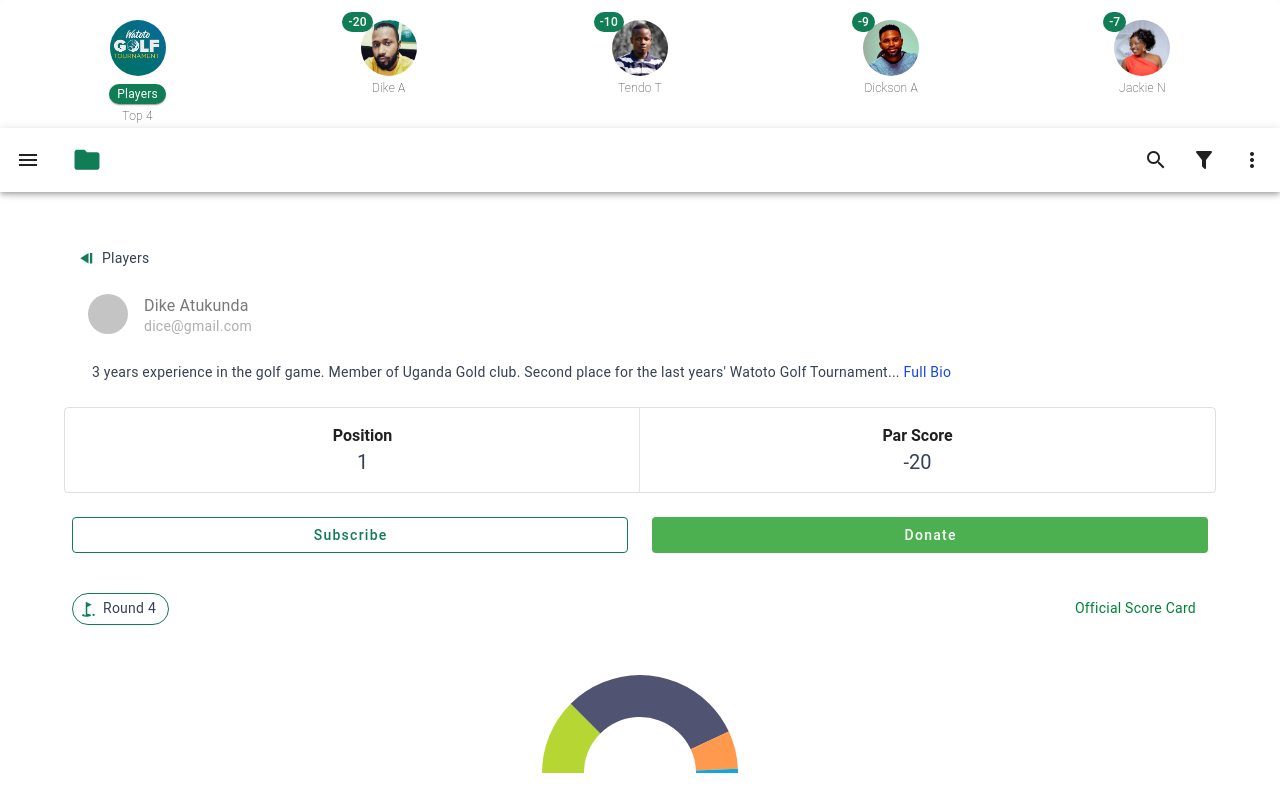
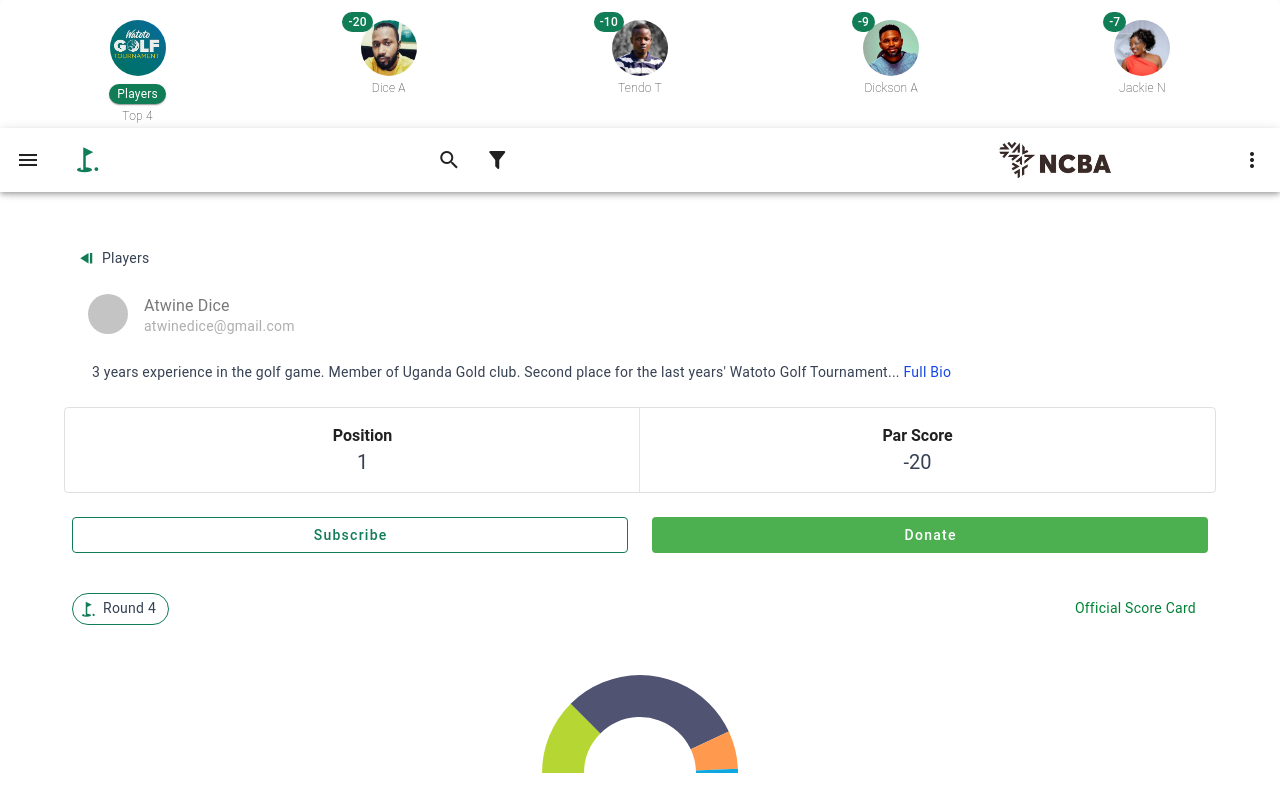
Before and after one commit to SSEKPIUS/GolfTournamentDemo, a Nuxt app in the folder golftournamentdemo/: page / in a window 1280 px wide. Shown: the top 800 px of the page. Built offline with nearby package versions, Linux system fonts and the light colour scheme; grey boxes are pictures that could not be loaded.

Commit message:
update names

```diff
--- a/golftournamentdemo/components/TopPlayers.vue
+++ b/golftournamentdemo/components/TopPlayers.vue
@@ -18,7 +18,7 @@
                         <v-img alt="Avatar" src="~/assets/images/p1.jpeg"></v-img>
                     </v-avatar>
                 </v-badge>
-                <span class="text-xs font-extralight mt-1">Dike A</span>
+                <span class="text-xs font-extralight mt-1">Dice A</span>
             </div>
             <div class="flex flex-col items-center">
                 <v-badge location="top left" color="primary" content="-10">
--- a/golftournamentdemo/layouts/default.vue
+++ b/golftournamentdemo/layouts/default.vue
@@ -8,7 +8,7 @@
                 <v-app-bar-nav-icon variant="text" @click.stop="drawer = !drawer"></v-app-bar-nav-icon>
 
                 <v-toolbar-title>
-                    <v-icon color="primary">mdi-folder</v-icon>
+                    <v-icon color="primary">mdi-golf</v-icon>
                 </v-toolbar-title>
 
                 <template v-if="$vuetify.display.mdAndUp">
@@ -16,7 +16,8 @@
 
                     <v-btn icon="mdi-filter" variant="text"></v-btn>
                 </template>
-
+                <v-spacer></v-spacer>
+                <v-img alt="Avatar" src="~/assets/images/nba.jpeg"></v-img>
                 <v-btn icon="mdi-dots-vertical" variant="text"></v-btn>
             </v-app-bar>
 
@@ -40,21 +41,21 @@ import TopPlayers from '~/components/TopPlayers.vue'
 
 const items = [
     {
-        title: 'Foo',
-        value: 'foo',
+        title: 'Players',
+        value: '/players',
     },
     {
-        title: 'Bar',
-        value: 'bar',
+        title: 'Tournaments',
+        value: '/tournaments',
     },
     {
-        title: 'Fizz',
-        value: 'fizz',
+        title: 'Scores',
+        value: '/scores',
     },
     {
-        title: 'Buzz',
-        value: 'buzz',
-    },
+        title: 'Settings',
+        value: '/settings',
+    }
 ]
 
 const drawer = ref(false)
--- a/golftournamentdemo/pages/index.vue
+++ b/golftournamentdemo/pages/index.vue
@@ -10,8 +10,8 @@
                     </v-card-title>
                     <v-card-subtitle>
                         <v-list>
-                            <v-list-item prepend-avatar="~/assets/images/p1.jpeg" subtitle="dice@gmail.com"
-                                title="Dike  Atukunda"></v-list-item>
+                            <v-list-item prepend-avatar="~/assets/images/p1.jpeg" subtitle="atwinedice@gmail.com"
+                                title="Atwine Dice"></v-list-item>
                         </v-list>
                     </v-card-subtitle>
                     <v-card-text>
```
Also changed, not shown: golftournamentdemo/assets/images/nba.jpeg (added).
